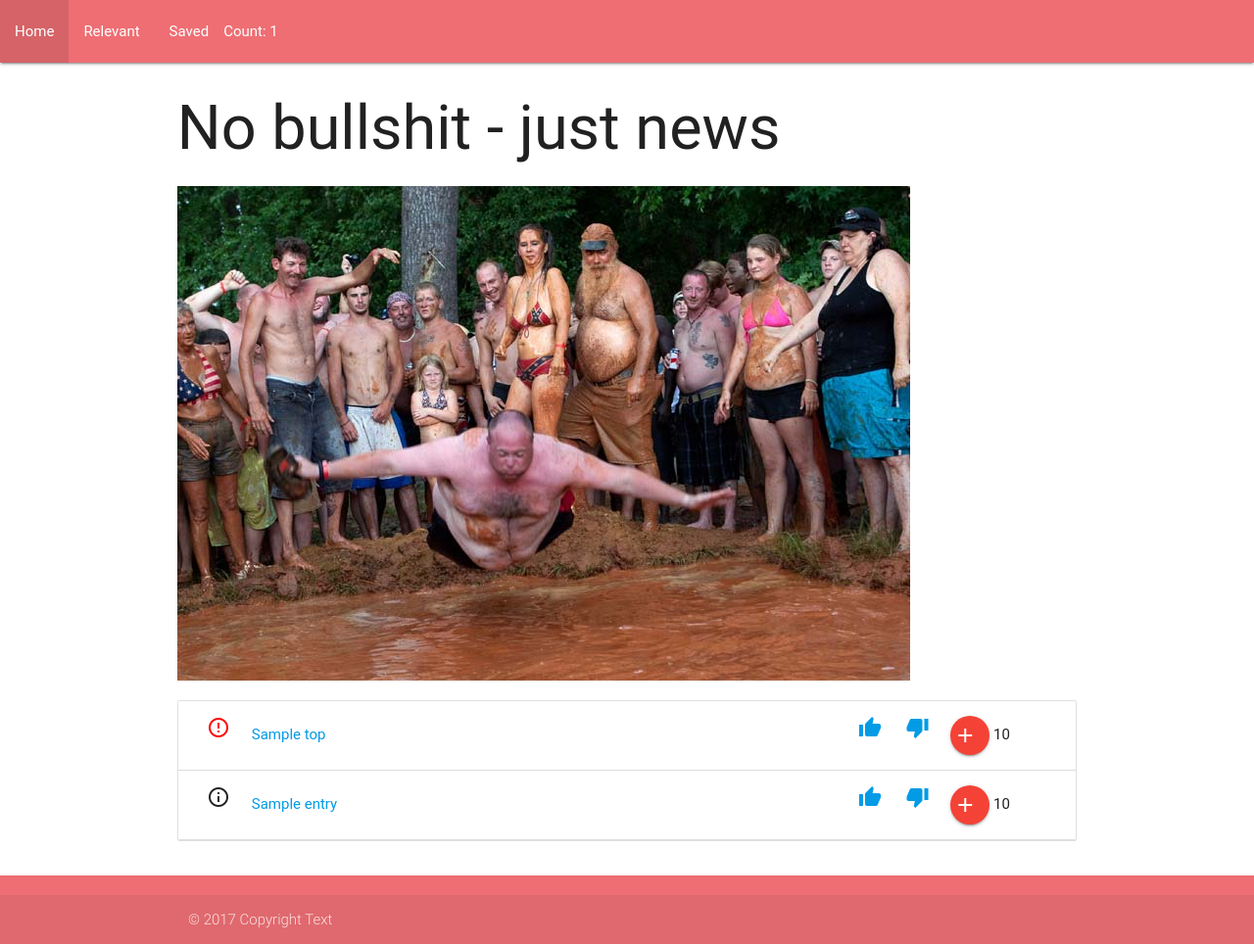
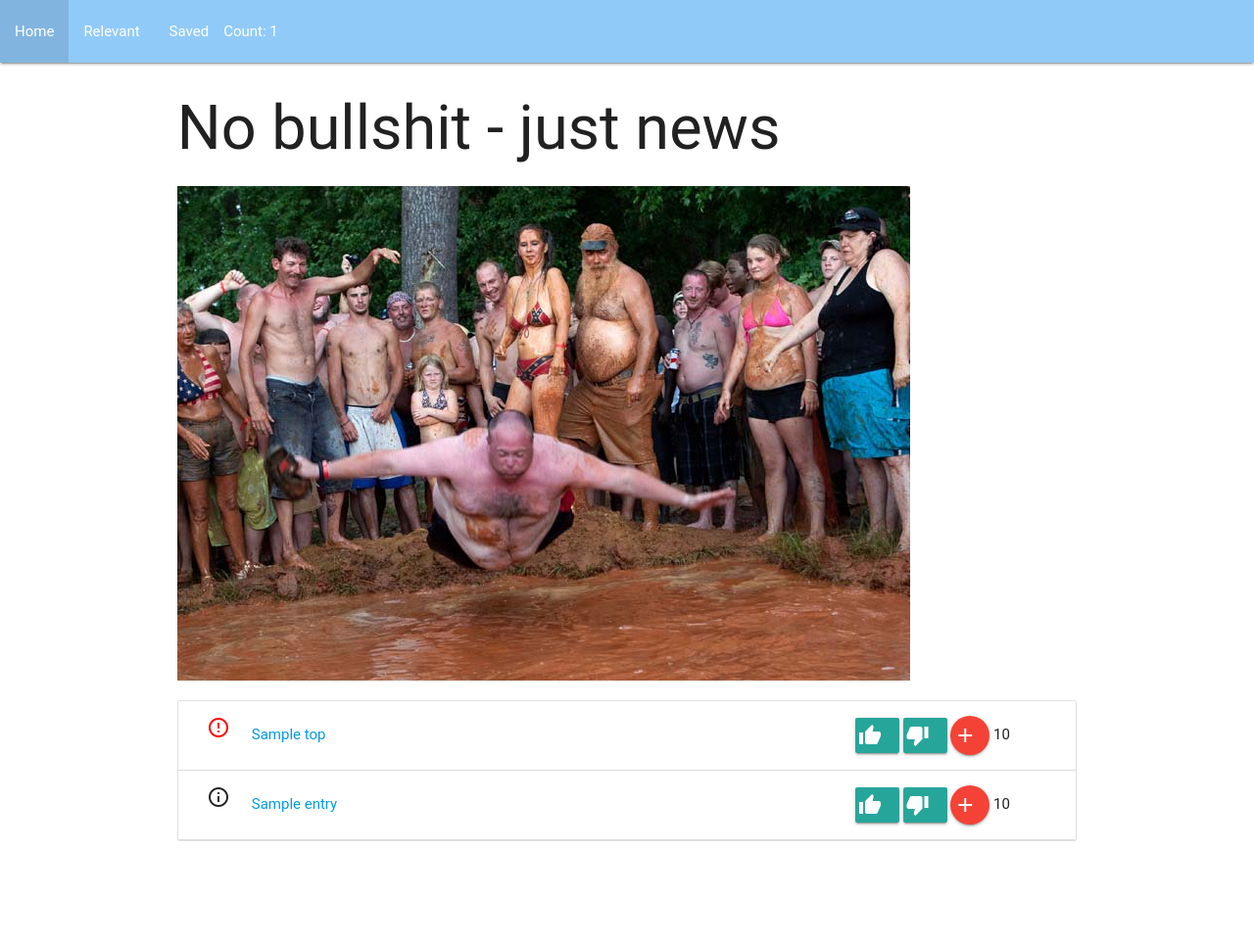
Before and after one commit to bczhu/RSSFeedler, a Flask app: template templates/index.html in a window 1280 px wide. Shown: the whole page at 98% size. After the commit the page ends 859 px from the top, so only its background shows below. Run offline with Flask 2, Linux system fonts and the light colour scheme; the template is opened without the code that fills it: most values are stand-ins (such as "Sample title", 1, 10 or a date in 2020); some libraries are stand-ins or nearby versions; some web fonts are replaced.

Commit message:
change styles

```diff
--- a/templates/index.html
+++ b/templates/index.html
@@ -9,6 +9,14 @@
 
     <!--Let browser know website is optimized for mobile-->
     <meta name="viewport" content="width=device-width, initial-scale=1.0"/>
+    <style>
+        .btn {
+            padding: 0 0rem;
+        }
+        nav {
+            background-color: #90caf9;
+        }
+    </style>
 </head>
 <body>
     <nav>
@@ -35,10 +43,10 @@
                         <a target="_blank" href="{{ e.link }}">{{ e.title|cut }}</a>
                     </div>
                     <div class="col s3">
-                        <a name="like-button" value="{{ e.pk }}">
+                        <a name="like-button" class="btn waves-effect waves-teal" value="{{ e.pk }}">
                             <i class="material-icons">thumb_up</i>
                         </a>
-                        <a name="dislike-button" value="{{ e.pk }}">
+                        <a name="dislike-button" class="btn waves-effect waves-teal"  value="{{ e.pk }}">
                             <i class="material-icons">thumb_down</i>
                         </a>
                         <a name="save-button" class="btn-floating btn-small waves-effect waves-light red" value="{{ e.pk }}">
@@ -60,10 +68,10 @@
                         <a target="_blank" href="{{ e.link }}">{{ e.title|cut }}</a>
                     </div>
                     <div class="col s3">
-                        <a name="like-button" class="btn-small" value="{{ e.pk }}">
+                        <a name="like-button" class="btn waves-effect waves-teal" value="{{ e.pk }}">
                             <i class="material-icons">thumb_up</i>
                         </a>
-                        <a name="dislike-button" class="btn-small" value="{{ e.pk }}">
+                        <a name="dislike-button" class="btn waves-effect waves-teal"  value="{{ e.pk }}">
                             <i class="material-icons">thumb_down</i>
                         </a>
                         <a name="save-button" class="btn-floating btn-small waves-effect waves-light red" value="{{ e.pk }}">
@@ -81,14 +89,6 @@
             </div>
         </div>
     </div>
-    <footer class="page-footer">
-         <div class="footer-copyright">
-           <div class="container">
-           © 2017 Copyright Text
-           </div>
-         </div>
-       </footer>
-
 
     <!--Import jQuery before materialize.js-->
     <script type="text/javascript" src="https://code.jquery.com/jquery-2.1.1.min.js"></script>
```
